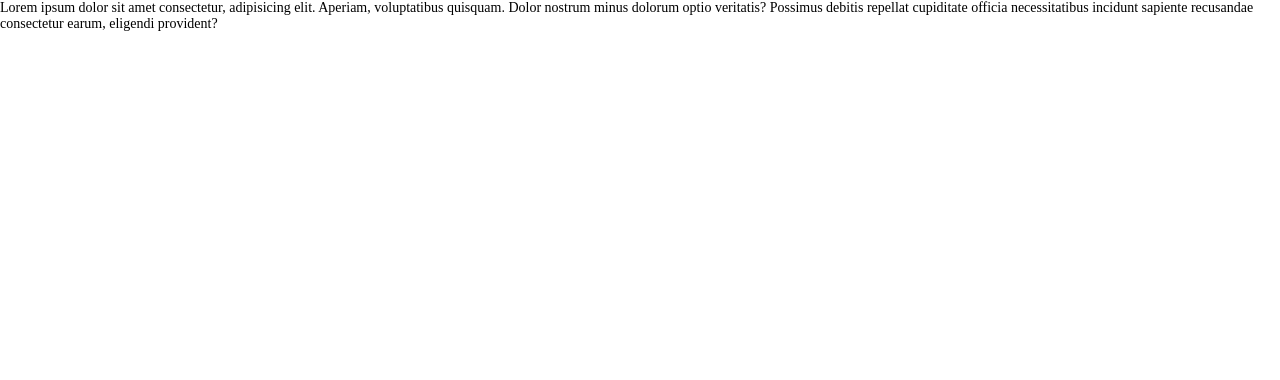
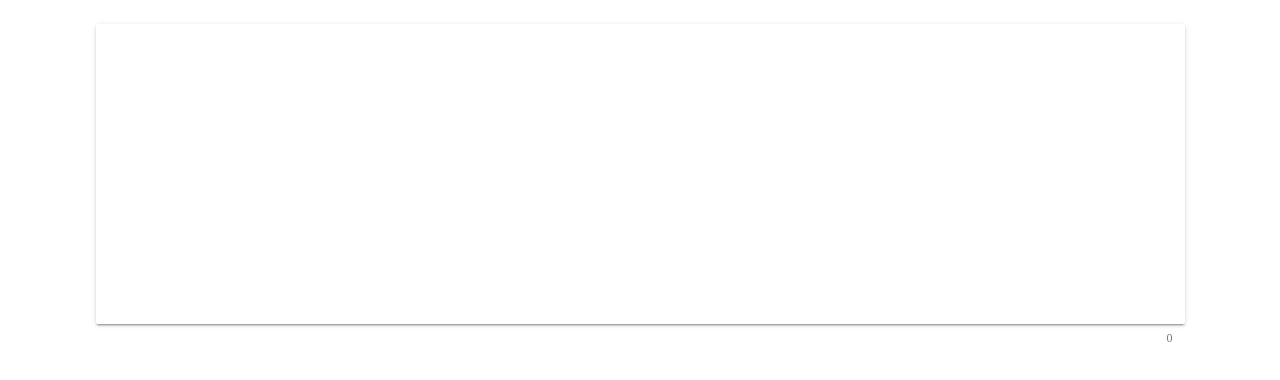
Before and after one commit to TheLurkingDev/markdown-previewer, a Vue app: page / in a window 1280 px wide. Shown: the top 380 px of the page. Built offline with nearby package versions, Linux system fonts and the light colour scheme.

Commit message:
Basic layout. Note that margin specification in vue component is not working as expected. Also, text is not appearing at the top left of the 'v-textarea' component.

```diff
--- /dev/null
+++ b/src/components/MarkdownEditor.vue
@@ -0,0 +1,31 @@
+<template>
+    <v-container align-center>
+        <v-layout row>
+            <v-flex mx-4>
+                <v-textarea v-model="markdown" solo no-resize px-4 height="300" counter></v-textarea>
+            </v-flex>
+        </v-layout>
+        <v-layout row>
+            <v-flex>
+                <div class="editor-textarea">{{ markdown }}</div>
+            </v-flex>
+        </v-layout>
+    </v-container>
+</template>
+
+<script>
+export default {
+    data() {
+        return {
+            markdown: ''
+        }
+    }
+}
+</script>
+
+<style scoped>
+    .editor-textarea {
+        width: 100%;
+        padding: 30px;
+    }
+</style>
--- a/src/views/Home.vue
+++ b/src/views/Home.vue
@@ -1,17 +1,17 @@
 <template>
   <div class="home">
-    <p>Lorem ipsum dolor sit amet consectetur, adipisicing elit. Aperiam, voluptatibus quisquam. Dolor nostrum minus dolorum optio veritatis? Possimus debitis repellat cupiditate officia necessitatibus incidunt sapiente recusandae consectetur earum, eligendi provident?</p>
+    <markdown-editor />
   </div>
 </template>
 
 <script>
 // @ is an alias to /src
-
+import MarkdownEditor from '../components/MarkdownEditor';
 
 export default {
   name: 'home',
   components: {
-
+    MarkdownEditor
   }
 }
 </script>
```
